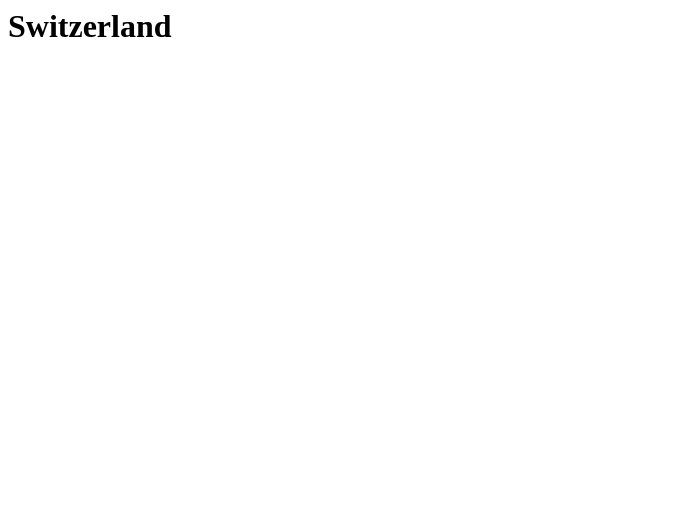
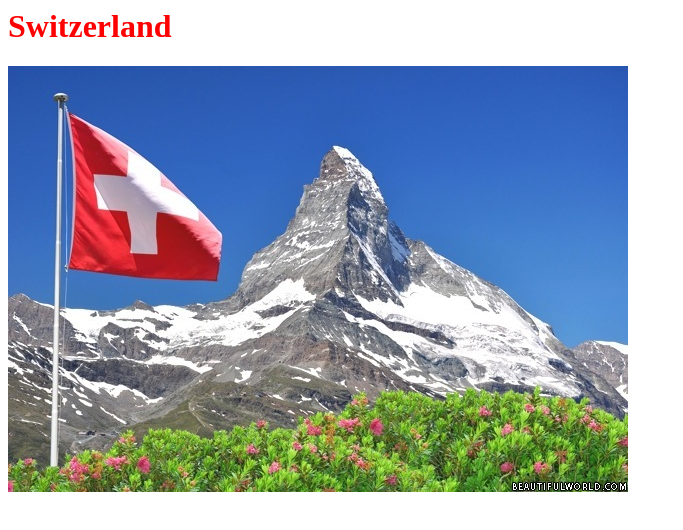
Before and after one commit to BRoy-01/test_repository, a plain HTML site: page index.html in a window 1280 px wide. Shown: the whole page, without its empty margins (0-683 px from the left). Drawn offline with Linux system fonts and the light colour scheme.

Commit message:
Pleast enter the commit message for your changes. Lines starting

```diff
--- /dev/null
+++ b/index.css
@@ -0,0 +1,3 @@
+h1 {
+	color: red;
+}
--- a/index.html
+++ b/index.html
@@ -1,8 +1,10 @@
 <DOCTYPE !html>
 <html>
 <head>
+	<link rel="stylesheet" href="index.css">
 </head>
 <body>
 	<h1>Switzerland</h1>
+	<img src="images/matterhorn.jpg" />
 </body>
 </html>
```
